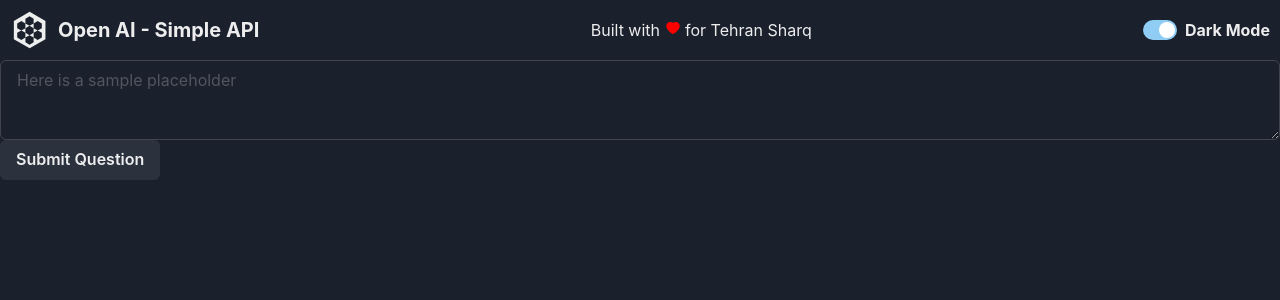
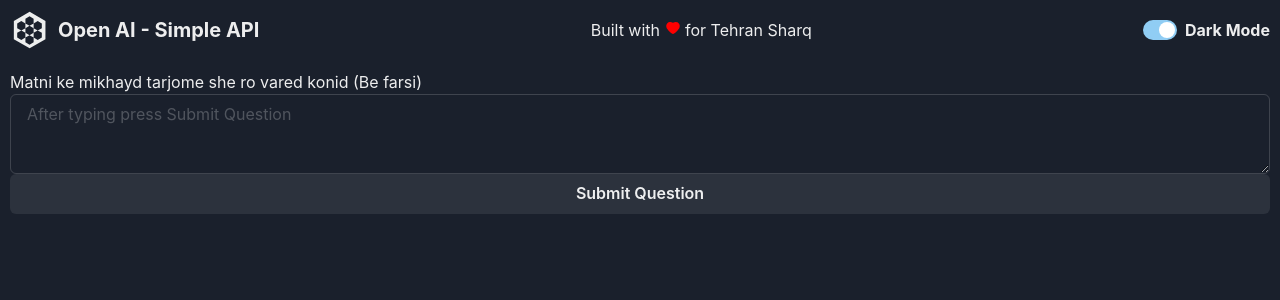
Before and after one commit to AmiraliShs/OpenAI-Simple-Api, a React (Vite) app: page / in a window 1280 px wide. Shown: the top 300 px of the page. Built offline with nearby package versions, Linux system fonts and the light colour scheme.

Commit message:
Implementing every needed things

```diff
--- a/src/components/Main.tsx
+++ b/src/components/Main.tsx
@@ -1,15 +1,36 @@
-import { Button, Textarea } from "@chakra-ui/react";
+import { useState } from "react";
+import { Flex, Spinner, Text, Button, Textarea } from "@chakra-ui/react";
 import apiHandler from "../services/api-client";
 
 const Main = () => {
+  const [value, setValue] = useState("");
+  const [answer, setAnswer] = useState("");
+  const [showSpinner, setShowSpinner] = useState(false);
+
+  const handleInputChange = (e: { target: { value: string } }) => {
+    const inputValue = e.target.value;
+    setValue(inputValue);
+  };
   const onButtonPressed = () => {
-    apiHandler();
+    setShowSpinner(true);
+    apiHandler(value).then((str: string) => {
+      setAnswer(str);
+      setShowSpinner(false);
+    });
   };
   return (
-    <>
-      <Textarea size="md" placeholder="Here is a sample placeholder" />
+    <Flex p="10px" flexDirection="column">
+      <Text>Matni ke mikhayd tarjome she ro vared konid (Be farsi)</Text>
+      <Textarea
+        value={value}
+        onChange={handleInputChange}
+        size="md"
+        placeholder="After typing press Submit Question"
+      />
       <Button onClick={onButtonPressed}>Submit Question</Button>
-    </>
+      {showSpinner && <Spinner />}
+      {answer.length > 0 && <Textarea value={answer}></Textarea>}
+    </Flex>
   );
 };
 
--- a/src/services/api-client.ts
+++ b/src/services/api-client.ts
@@ -3,27 +3,29 @@
 export default axios.create({
     baseURL: 'https://api.openai.com/v1',
     headers: {
-        'Authorization': 'Bearer $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'
+        'Authorization': 'Bearer $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
     }
 })*/
 
 import { Configuration, OpenAIApi } from 'openai';
 
 const configuration = new Configuration({
-    apiKey: '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'
+    apiKey: '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'
 });
 
 const openai = new OpenAIApi(configuration);
 
-export default async function sendRequest() {
+export default async function sendRequest(value : string) {
     const response = await openai.createCompletion({
         model: "text-davinci-003",
-        prompt: "Translate this into Persian:\n\nHow are you\n\n1.",
+        prompt: value,
         temperature: 0.3,
         max_tokens: 100,
         top_p: 1.0,
         frequency_penalty: 0.0,
         presence_penalty: 0.0,
       });
-      console.log(response.data.choices[0].text);
+
+
+      return response.data.choices[0].text || "Sorry";
 }
```
